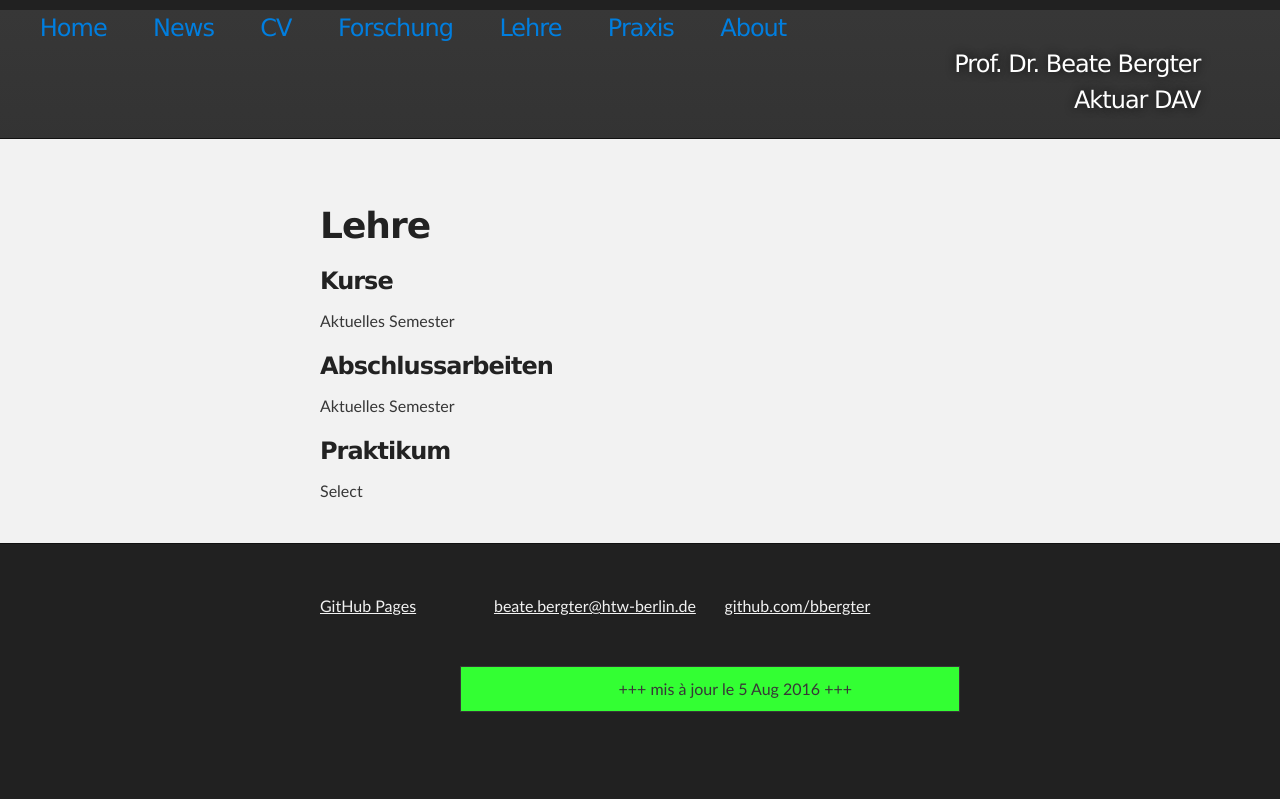
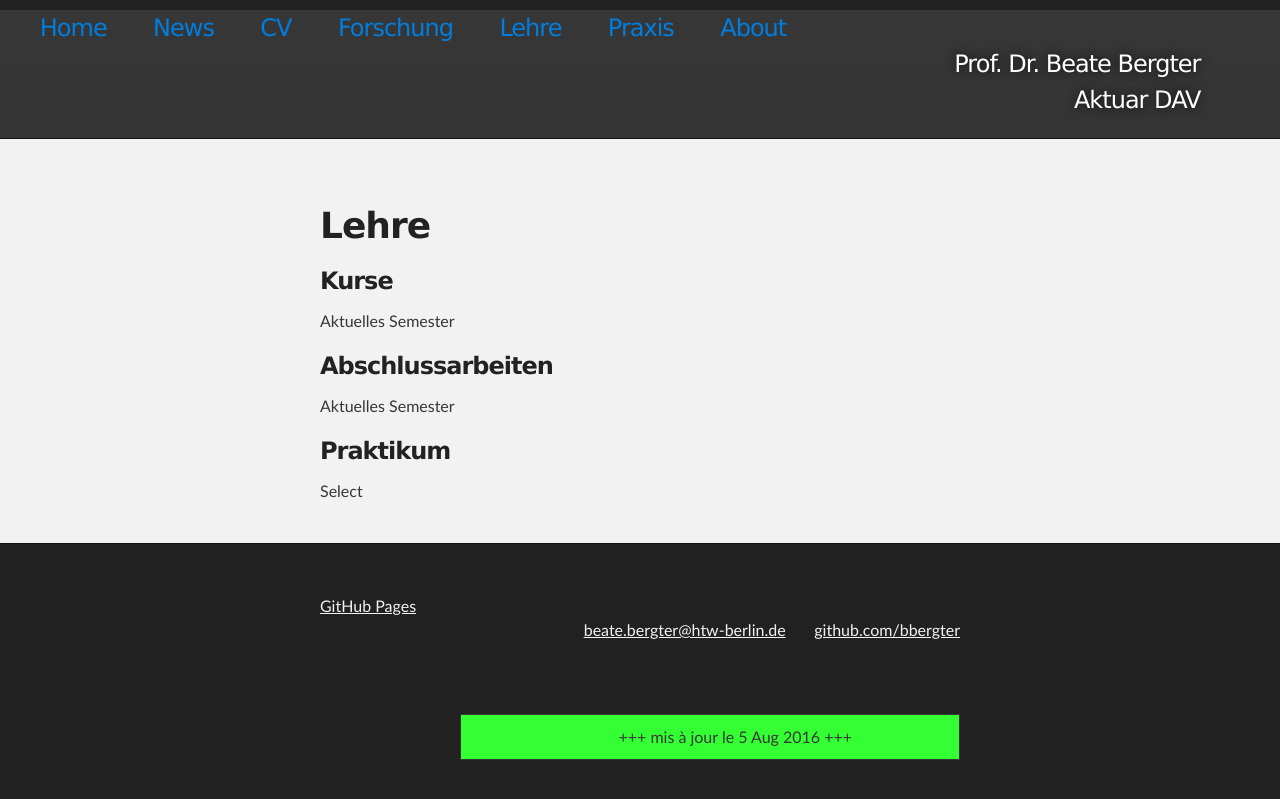
Before and after one commit to bbergter/bbergter, a Jekyll site: the page built from lehre/index.html, in a window 1280 px wide. Shown: the top 799 px of the page. Built offline with Jekyll 4.4.1, drawn with Linux system fonts in a browser that asks for light colours.

Commit message:
Update footer.html

```diff
--- a/_includes/footer.html
+++ b/_includes/footer.html
@@ -3,13 +3,14 @@
 
       <footer class="inner">
         <a Published with <a href="http://pages.github.com">GitHub Pages</a> &nbsp &nbsp &nbsp &nbsp &nbsp &nbsp  &nbsp &nbsp &nbsp
-        <a href="mailto:beate.bergter@htw-berlin.de">beate.bergter@htw-berlin.de</a>  &nbsp &nbsp &nbsp
+       <div align="right"> <a href="mailto:beate.bergter@htw-berlin.de">beate.bergter@htw-berlin.de</a>  &nbsp &nbsp &nbsp
         <a href="https://github.com/bbergter">github.com/bbergter</a>
+        </div>
 
 <br>
 <br>
 <br><div align="right">
-    <table height="10" border="1" cellpadding="1" cellspacing="2"
+    <table height="10" border="1" cellpadding="2" cellspacing="2"
       width="500">
       <tbody>
         <tr>
```
